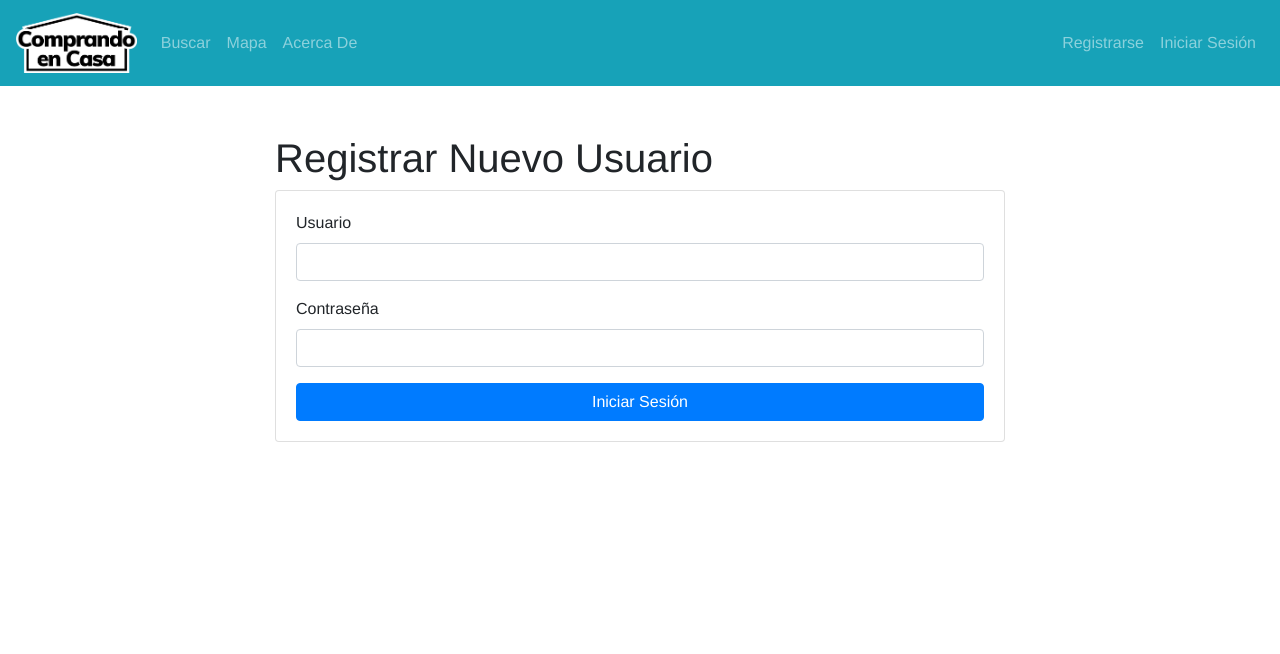
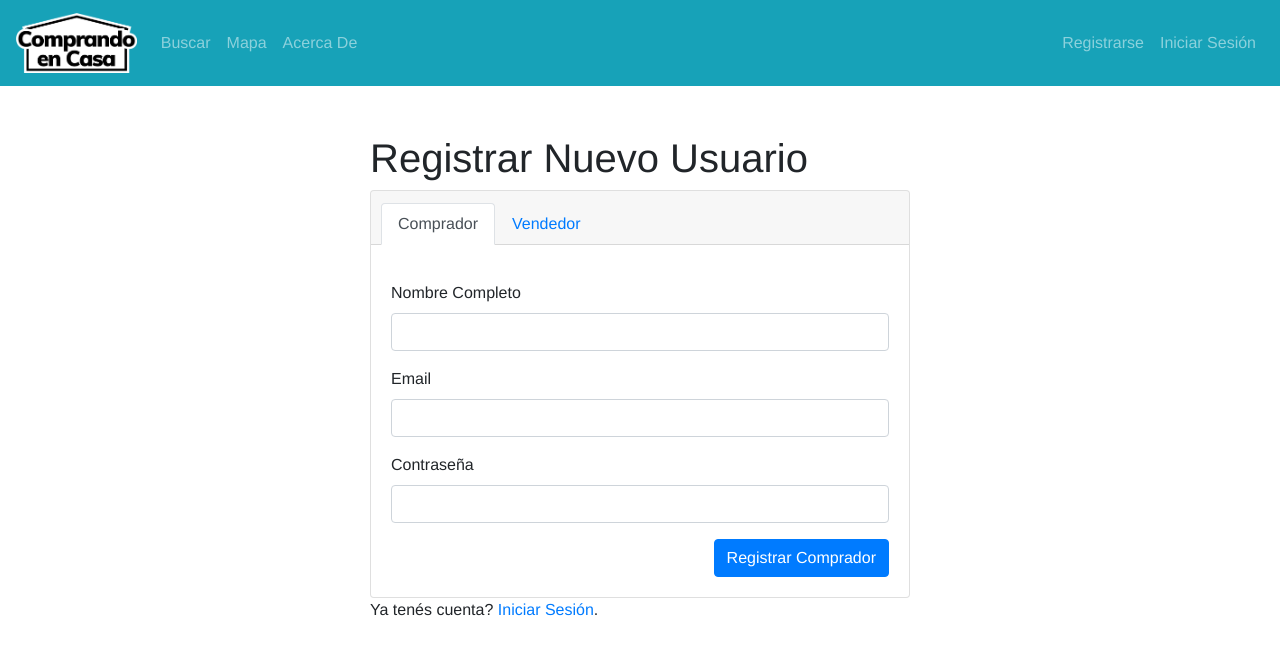
Before and after one commit to dapp-grupob-2020-c1/frontend, a Vue app: page /#/register in a window 1280 px wide. Shown: the top 654 px of the page. Built offline with nearby package versions, Linux system fonts and the light colour scheme; no server answers.

Commit message:
wip register form

```diff
--- /dev/null
+++ b/src/api/register.js
@@ -0,0 +1,23 @@
+async function registerCustomer(customerData) {
+  console.log("RegisterCustomer request", customerData);
+
+  const requestUrl = new URL(
+    "/api/customer",
+    process.env.VUE_APP_API_URL
+  ).toString();
+
+  const requestData = new FormData();
+  requestData.append("name", customerData.name);
+  requestData.append("email", customerData.email);
+  requestData.append("password", customerData.password);
+
+  // makes requests, wait response, return data
+  let response = await fetch(requestUrl, {
+    method: "POST",
+    body: requestData
+  });
+  let data = await response.json();
+  return data;
+}
+
+export { registerCustomer };
--- a/src/views/Register.vue
+++ b/src/views/Register.vue
@@ -1,43 +1,97 @@
 <template>
   <b-container class="bv-example-row">
     <b-row align-h="center" align-v="center" class="my-5">
-      <b-col cols="8">
+      <b-col cols="6">
         <h1>Registrar Nuevo Usuario</h1>
-        <b-card>
+        <b-card no-body>
+          <b-tabs card content-class="mt-3">
+            <b-tab title="Comprador" active>
+              <form id="customer-form" @submit.prevent="handleCustomerForm">
                 <b-form-group
-            id="input-group-username"
-            label="Usuario"
-            label-for="username"
+                  id="label-customer-name"
+                  label="Nombre Completo"
+                  label-for="customer-name"
                 >
                   <b-form-input
-              id="username"
+                    id="customer-name"
                     type="text"
-              name="username"
+                    v-model="customer.name"
                     required
                   ></b-form-input>
                 </b-form-group>
                 <b-form-group
-            id="input-group-password"
-            label="Contraseña"
-            label-for="password"
+                  id="label-customer-email"
+                  label="Email"
+                  label-for="customer-email"
                 >
                   <b-form-input
-              id="password"
-              type="password"
-              name="password"
+                    id="customer-email"
+                    type="email"
+                    v-model="customer.email"
+                    autocomplete="username"
                     required
                   ></b-form-input>
                 </b-form-group>
-          <b-button block variant="primary">Iniciar Sesión</b-button>
+                <b-form-group
+                  id="label-customer-password"
+                  label="Contraseña"
+                  label-for="customer-password"
+                >
+                  <b-form-input
+                    id="customer-password"
+                    type="password"
+                    v-model="customer.password"
+                    autocomplete="new-password"
+                    required
+                  ></b-form-input>
+                </b-form-group>
+                <p class="text-right m-0">
+                  <b-button type="submit" variant="primary">
+                    Registrar Comprador
+                  </b-button>
+                </p>
+              </form>
+            </b-tab>
+            <b-tab title="Vendedor">
+              <p>wip</p>
+            </b-tab>
+          </b-tabs>
         </b-card>
+        <p>
+          Ya tenés cuenta?
+          <router-link to="/login">Iniciar Sesión</router-link>.
+        </p>
       </b-col>
     </b-row>
   </b-container>
 </template>
 
 <script>
+import { registerCustomer } from "../api/register";
 export default {
   name: "Login",
+  data() {
+    return {
+      customer: {
+        name: null,
+        password: null,
+        email: null
+      },
+      seller: {
+        username: null,
+        password: null,
+        email: null
+      }
+    };
+  },
+  methods: {
+    async handleCustomerForm() {
+      console.log("customer registration");
+      const response = await registerCustomer(this.customer);
+      console.log(response);
+    },
+    handleSellerForm() {}
+  },
   components: {}
 };
 </script>
```
Lines whose indentation alone changed are shown as unchanged.
